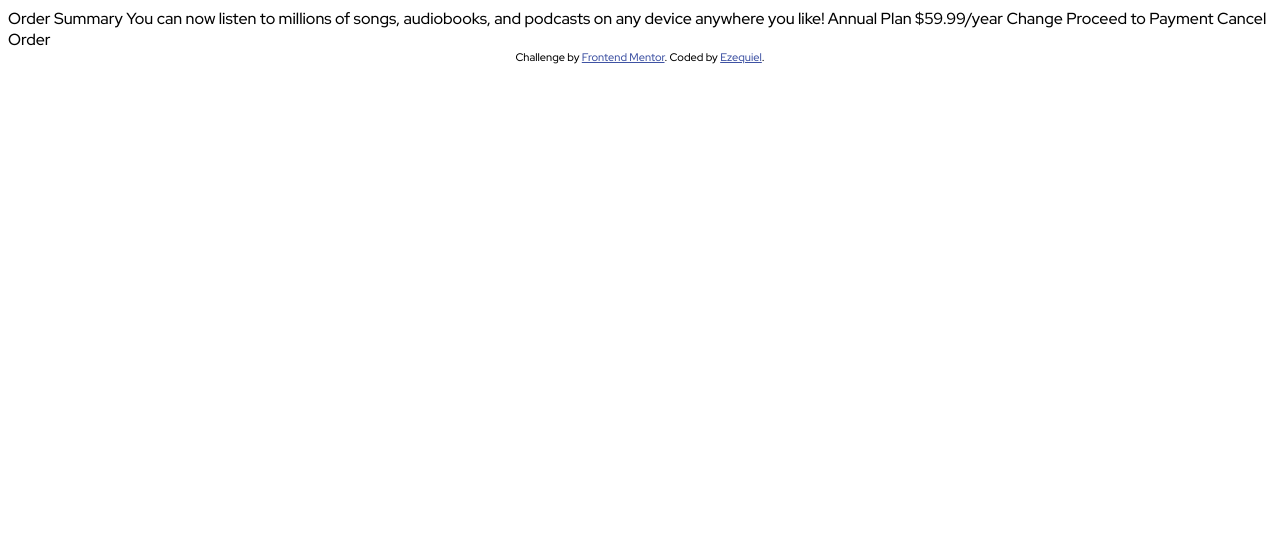
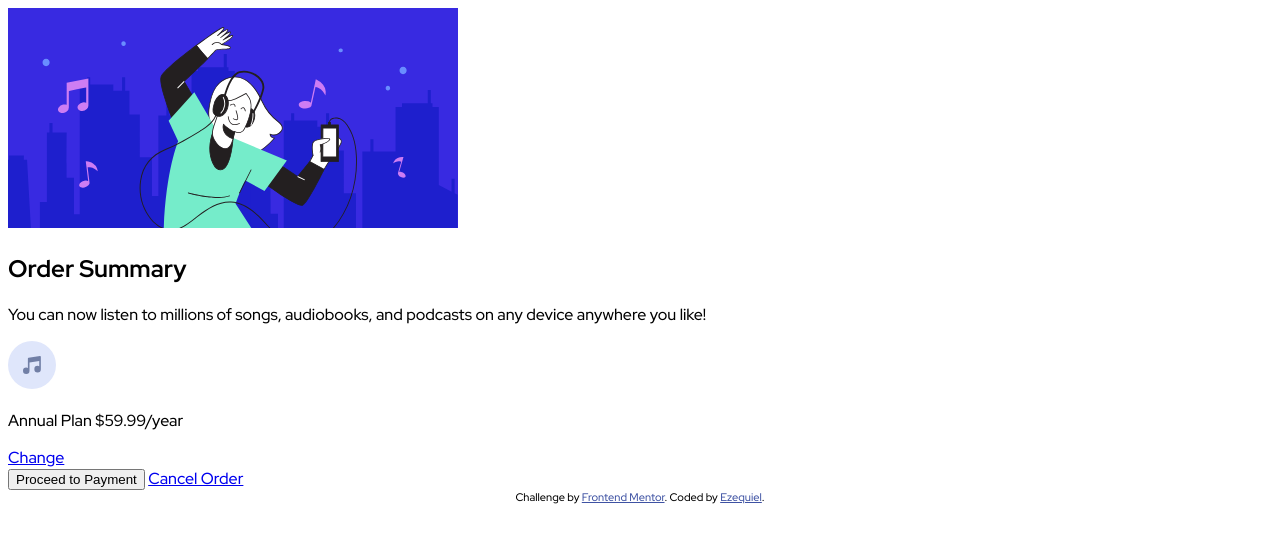
Before and after one commit to 3eze3/Order-summary-component, a plain HTML site: page index.html in a window 1280 px wide. Drawn offline with Linux system fonts and the light colour scheme.

Commit message:
Add layout index.html file

```diff
--- a/index.html
+++ b/index.html
@@ -20,10 +20,37 @@
     <title>Order summary card</title>
   </head>
   <body>
-    Order Summary You can now listen to millions of songs, audiobooks, and
-    podcasts on any device anywhere you like! Annual Plan $59.99/year Change
-    Proceed to Payment Cancel Order
-
+    <main class="card">
+      <section class="card__container">
+        <div class="card__image">
+          <img
+            src="images/illustration-hero.svg"
+            alt="Person listen music"
+            title="illustration hero" />
+        </div>
+        <div class="card__content">
+          <h1 class="card__title">Order Summary</h1>
+          <p class="card__description">
+            You can now listen to millions of songs, audiobooks, and podcasts on
+            any device anywhere you like!
+          </p>
+        </div>
+        <div class="card__payment payment">
+          <div class="payment__description">
+            <img src="images/icon-music.svg" alt="Icon Music" />
+            <p class="payment__plan">
+              <span class="payment__time">Annual Plan</span>
+              $59.99/year
+            </p>
+          </div>
+          <a href="#">Change</a>
+        </div>
+        <div class="card__containersbtn">
+          <button class="card__btnpay">Proceed to Payment</button>
+          <a href="#">Cancel Order</a>
+        </div>
+      </section>
+    </main>
     <footer class="attribution">
       Challenge by
       <a href="https://www.frontendmentor.io?ref=challenge" target="_blank"
```
